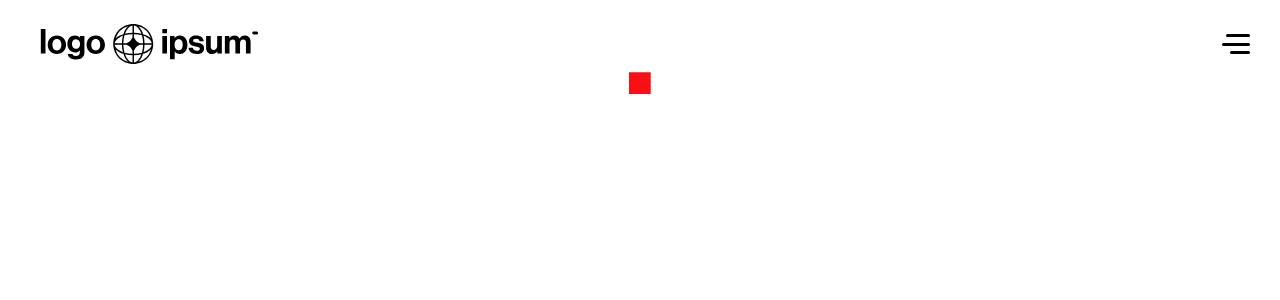
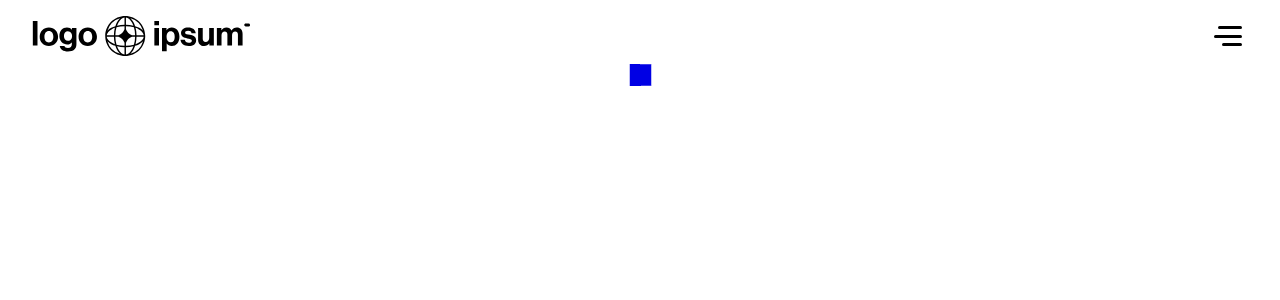
Before and after one commit to lilouMazzarisi/workshop-r3f, a React (Vite) app: page / in a window 1280 px wide. Shown: the top 300 px of the page. Built offline with nearby package versions, Linux system fonts and the light colour scheme.

Commit message:
part 4 ok

```diff
--- a/src/components/CanvasContainer.jsx
+++ b/src/components/CanvasContainer.jsx
@@ -1,11 +1,22 @@
-import { Canvas } from "@react-three/fiber";
+import { Canvas, useFrame } from "@react-three/fiber";
+import { useRef} from "react"
 export default function CanvasContainer() {
   return (
-      <Canvas>
-        <mesh position={[0, 0, 0]}>
-          <boxGeometry/>
-          <meshBasicMaterial color={"red"}/>
-        </mesh>
+      <Canvas className={"canvas"}>
+        <Box/>
       </Canvas>
   )
 }
+
+function Box() {
+  const ref = useRef()
+  useFrame(() => {
+    ref.current.rotation.y += 0.01;
+  })
+  return (
+  <mesh ref={ref}>
+    <boxGeometry/>
+    <meshBasicMaterial color={"blue"}/>
+  </mesh>
+  )
+}
--- a/src/index.css
+++ b/src/index.css
@@ -95,6 +95,22 @@ a {
     height: 2.5rem;
 }
 
-.icon:nth-of-type(1) {
-    margin-right: 1.5rem;
+
+/*
+SET CSS
+*/
+html,
+body,
+#root {
+    width: 100%;
+    height: 100%;
+    margin: 0;
+    padding: 0;
+    -webkit-touch-callout: none;
+    -webkit-user-select: none;
+    -khtml-user-select: none;
+    -moz-user-select: none;
+    -ms-user-select: none;
+    user-select: none;
+    overflow: hidden;
 }
```
